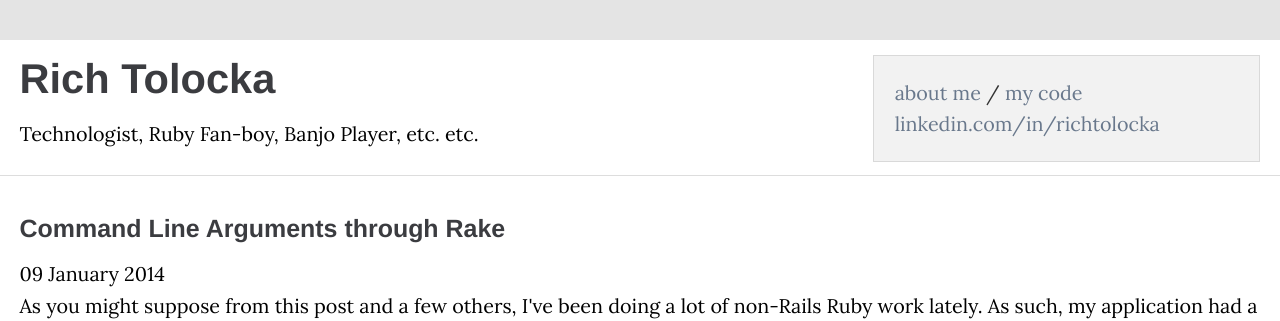
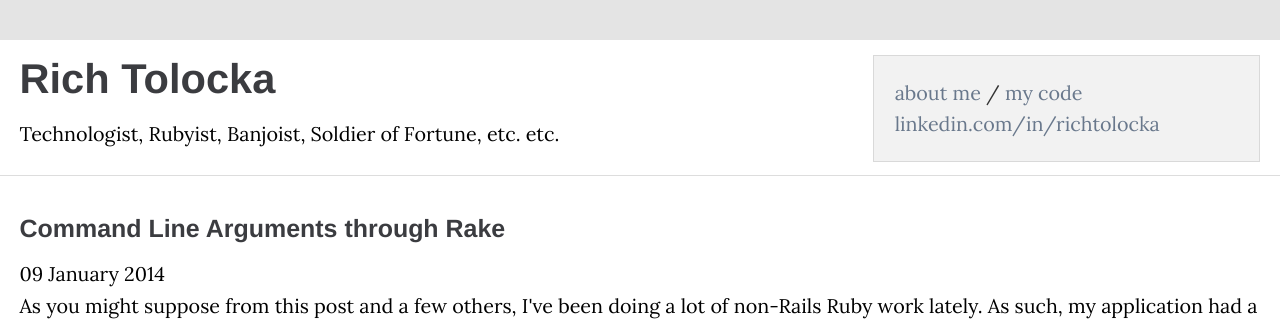
Before and after one commit to rtolocka/rtolocka.github.io, a Jekyll site: the page built from index.html, in a window 1280 px wide. Shown: the top 321 px of the page. Built offline with Jekyll 4.4.1, drawn with Linux system fonts in a browser that asks for light colours; Markdown is read by kramdown in place of the engine named in the settings; the list of posts is cut into pages by our own code.

Commit message:
Adjusted header message.

```diff
--- a/_layouts/default.html
+++ b/_layouts/default.html
@@ -20,7 +20,7 @@
 	  <div class="row" id="top-container-panel">
 		  <div class="large-8 columns">
 			  <h1><a href="{{ site.url }}">Rich Tolocka</a></h1>
-		  	<p>Technologist, Ruby Fan-boy, Banjo Player, etc. etc.</p>
+		  	<p>Technologist, Rubyist, Banjoist, Soldier of Fortune, etc. etc.</p>
 		  </div>
 		  <div class="large-4 columns">
 		  <div class="panel" id="bio-panel">
```
